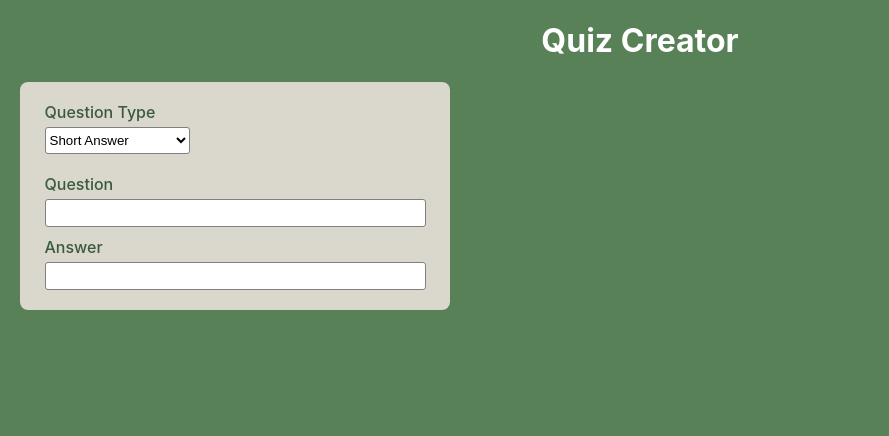
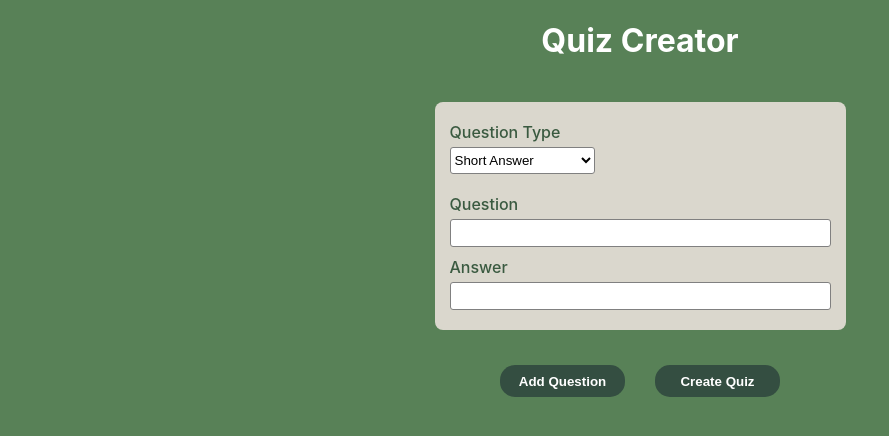
Before and after one commit to broliver18/stick-it-frontend, a React (Create React App) app: page /create-game in a window 1280 px wide. Shown: the top 436 px of the page, without its empty margins (0-889 px from the left). Built offline with nearby package versions, Linux system fonts and the light colour scheme; no server answers.

Commit message:
Add buttons

```diff
--- a/src/Components/CreateGame/CreateGame.css
+++ b/src/Components/CreateGame/CreateGame.css
@@ -1,11 +1,13 @@
-#create-game h1 {
-   text-align: center;
+#create-game{
+   display: flex;
+   flex-direction: column;
+   justify-content: center;
+   align-items: center;
 }
 
 .question-form {
     display: flex;
     justify-content: center;
-    width: 400px;
     margin: 20px;
     border-radius: 8px;
     padding: 15px;
@@ -64,8 +66,28 @@
     background-color: #dad7cd;
 }
 
+.buttons {
+    display: flex;
+    justify-content: space-between;
+}
+
+.buttons button {
+    cursor: pointer;
+    background-color: #344e41;
+    border: none;
+    margin: 15px;
+    width: 125px;
+    height: 2rem;
+    border-radius: 15px;
+    font-weight: 600;
+}
+
+.buttons button:hover {
+    filter: brightness(110%);
+}
+
 #correct-answer {
-    width: 50px;
+    width: 40px;
 }
 
 #question-type {
--- a/src/Components/CreateGame/CreateGame.js
+++ b/src/Components/CreateGame/CreateGame.js
@@ -122,6 +122,10 @@ function CreateGame() {
     <div id="create-game">
       <h1>Quiz Creator</h1>
       <div className="question-form">{questionForm()}</div>
+      <div className="buttons">
+        <button>Add Question</button>
+        <button>Create Quiz</button>
+      </div>
     </div>
   );
 }
```
